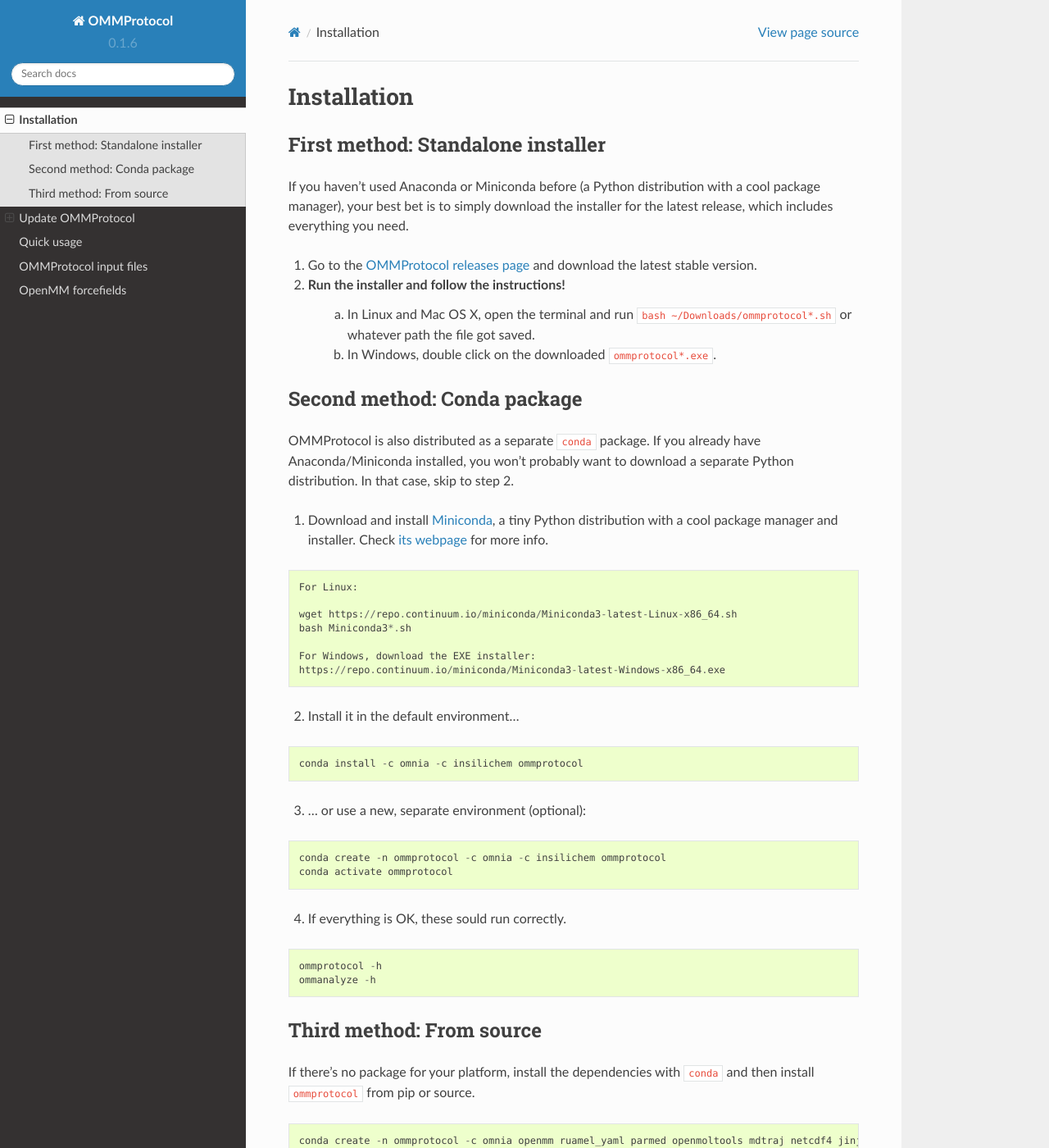
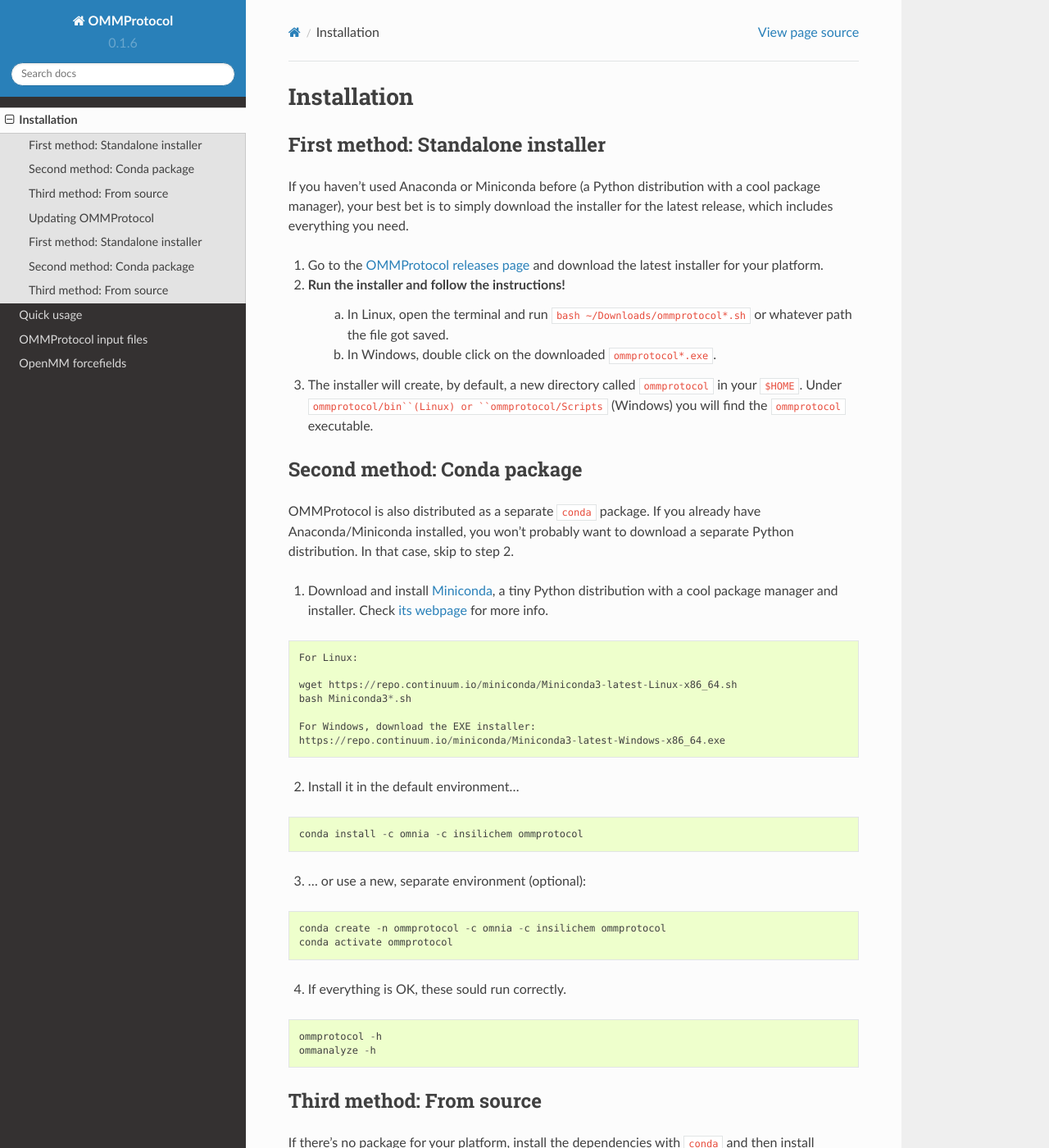
Before and after one commit to insilichem/ommprotocol, a Sphinx documentation site: the page built from docs/install.rst, in a window 1280 px wide and 1400 px high. Shown: the whole window at 82% size. Built offline with Sphinx 7.4.7 and the Read the Docs theme 2.0.0, drawn with Linux system fonts in a browser that asks for light colours; some of the changed text lies outside the part shown.

Commit message:
Update installation docs [ci skip]

```diff
--- a/README.rst
+++ b/README.rst
@@ -39,7 +39,7 @@
 
 Installation & usage
 --------------------
-Download the latest installer or use ``conda install -c omnia -c insilichem ommprotocol`` if you already have Anaconda/Miniconda installed. Further details `here <http://ommprotocol.readthedocs.io/en/latest/install.html>`_.
+Download the `latest installer <https://github.com/insilichem/ommprotocol/releases/latest>`_ or use ``conda install -c omnia -c insilichem ommprotocol`` if you already have Anaconda/Miniconda installed. Further details `here <http://ommprotocol.readthedocs.io/en/latest/install.html>`_.
 
 When installed, you should be able to run:
 
--- a/construct.yaml
+++ b/construct.yaml
@@ -6,7 +6,7 @@
 welcome_image: docs/img/logo.png                  [win]
 
 channels:
-#  - file://{{ environ['CONDA_PREFIX'] }}/conda-bld
+  - file://{{ environ['CONDA_PREFIX'] }}/conda-bld
   - https://conda.anaconda.org/insilichem
   - https://conda.anaconda.org/omnia
   - https://repo.continuum.io/pkgs/main/
@@ -21,5 +21,6 @@
 
 specs:
   - python 3.6*
+  - nomkl
   - ommprotocol
   - conda
--- a/docs/index.rst
+++ b/docs/index.rst
@@ -12,8 +12,6 @@
 
 .. image:: https://anaconda.org/insilichem/ommprotocol/badges/downloads.svg
     :target: https://anaconda.org/InsiliChem/ommprotocol
-
-
 
 A command line application to launch molecular dynamics simulations with OpenMM
 
@@ -36,7 +34,7 @@
 
 Installation & usage
 --------------------
-Download the latest installer or use ``conda install -c omnia -c insilichem ommprotocol`` if you already have Anaconda/Miniconda installed. Further details in :ref:`install`.
+Download the `latest installer <https://github.com/insilichem/ommprotocol/releases/latest>`_ or use ``conda install -c omnia -c insilichem ommprotocol`` if you already have Anaconda/Miniconda installed. Further details in :ref:`install`.
 
 When installed, you should be able to run:
 
--- a/docs/install.rst
+++ b/docs/install.rst
@@ -9,11 +9,11 @@
 
 If you haven't used Anaconda or Miniconda before (a Python distribution with a cool package manager), your best bet is to simply download the installer for the latest release, which includes everything you need.
 
-1. Go to the `OMMProtocol releases page <https://github.com/insilichem/ommprotocol/releases>`_ and download the latest stable version.
+1. Go to the `OMMProtocol releases page <https://github.com/insilichem/ommprotocol/releases/latest>`_ and download the latest installer for your platform.
 2. Run the installer and follow the instructions!
-    a. In Linux and Mac OS X, open the terminal and run ``bash ~/Downloads/ommprotocol*.sh`` or whatever path the file got saved.
+    a. In Linux, open the terminal and run ``bash ~/Downloads/ommprotocol*.sh`` or whatever path the file got saved.
     b. In Windows, double click on the downloaded ``ommprotocol*.exe``.
-
+3. The installer will create, by default, a new directory called ``ommprotocol`` in your ``$HOME``. Under ``ommprotocol/bin``(Linux) or ``ommprotocol/Scripts`` (Windows) you will find the ``ommprotocol`` executable.
 
 Second method: Conda package
 ----------------------------
@@ -70,9 +70,8 @@
     pip install https://github.com/insilichem/ommprotocol/archive/master.zip
 
 
-==================
-Update OMMProtocol
-==================
+Updating OMMProtocol
+--------------------
 
 Depending on the installation method, updating OMMProtocol involves different steps.
 
```
Also changed, not shown: other parts of docs/install.rst (+1 -1 lines).
